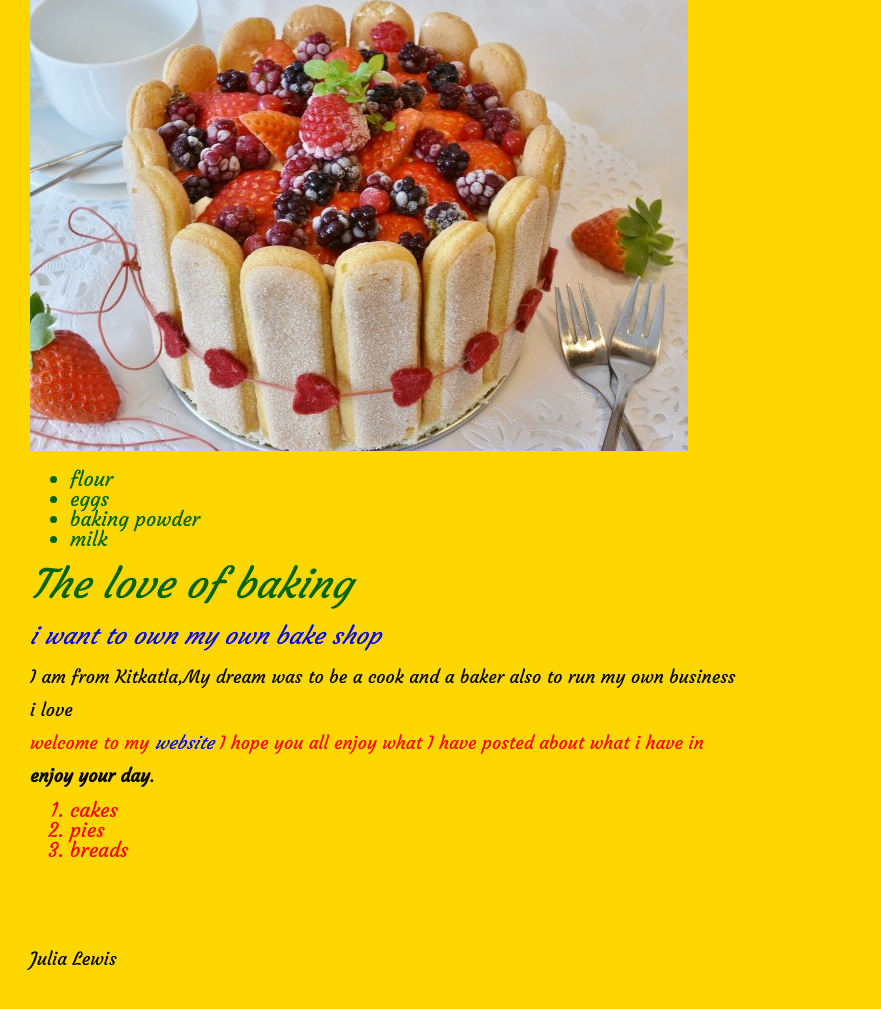
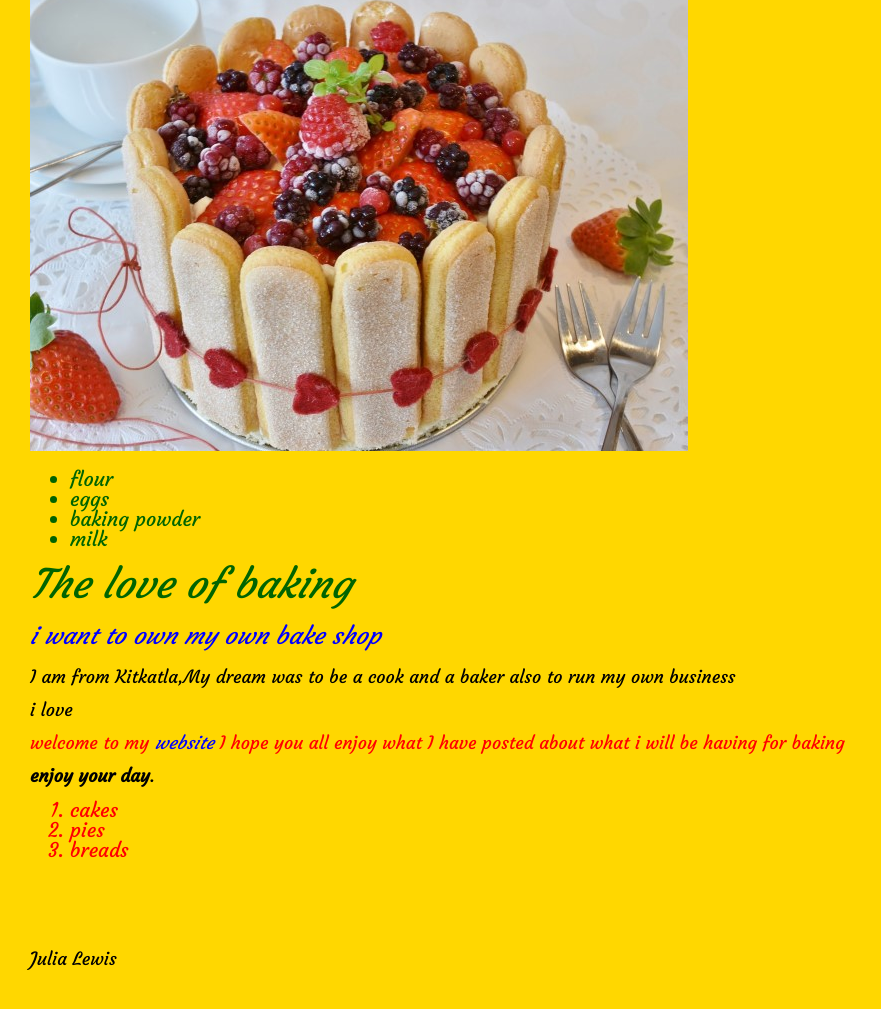
Before and after one commit to Jwandalewis/website, a plain HTML site: page index.html in a window 1280 px wide. Shown: the part 706-1715 px from the top of the page, without its empty margins (0-881 px from the left). Drawn offline with Linux system fonts and the light colour scheme.

Commit message:
made changes in my paragragh

```diff
--- a/index.html
+++ b/index.html
@@ -32,7 +32,7 @@
     <h2>i want to own my own bake shop</h2>
     <p>I am from Kitkatla,My dream was to be a cook and a baker also to run my own business</p>
     <p>i love<a herf="https://www.timhortons.com/ca/en/index.php"</p>
-    <p>welcome to my <em> website</em> I hope you all enjoy what I have posted about what i have in </p>
+    <p>welcome to my <em> website</em> I hope you all enjoy what I have posted about what i will be having for baking </p>
     <p><strong>enjoy your day</strong>.</p>
     <ol>
       <li>cakes</li>
```
